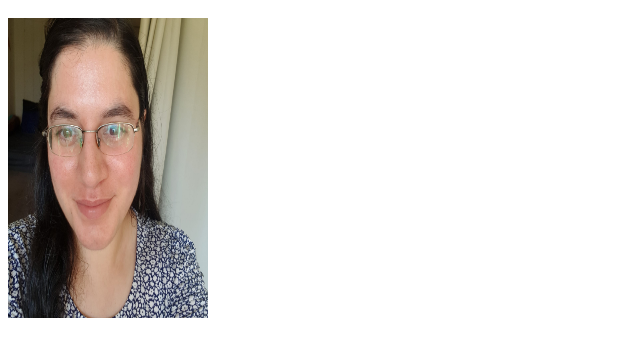
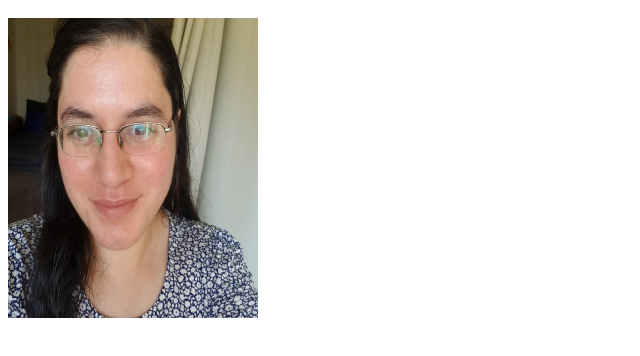
Before and after one commit to Yara2022/yara.github.io, a plain HTML site: page index.html in a window 1280 px wide. Shown: the part 48-404 px from the top of the page, without its empty margins (0-640 px from the left). Drawn offline with Linux system fonts and the light colour scheme.

Commit message:
Update index.html

```diff
--- a/index.html
+++ b/index.html
@@ -1,4 +1,4 @@
 <html>
     <h1>Yara's Portfolio</h1>
-    <img src = "./A selfie of Yara.jpg" width="200" height="300">
+    <img src = "./A selfie of Yara.jpg" width="250" height="300">
     </html>
```
